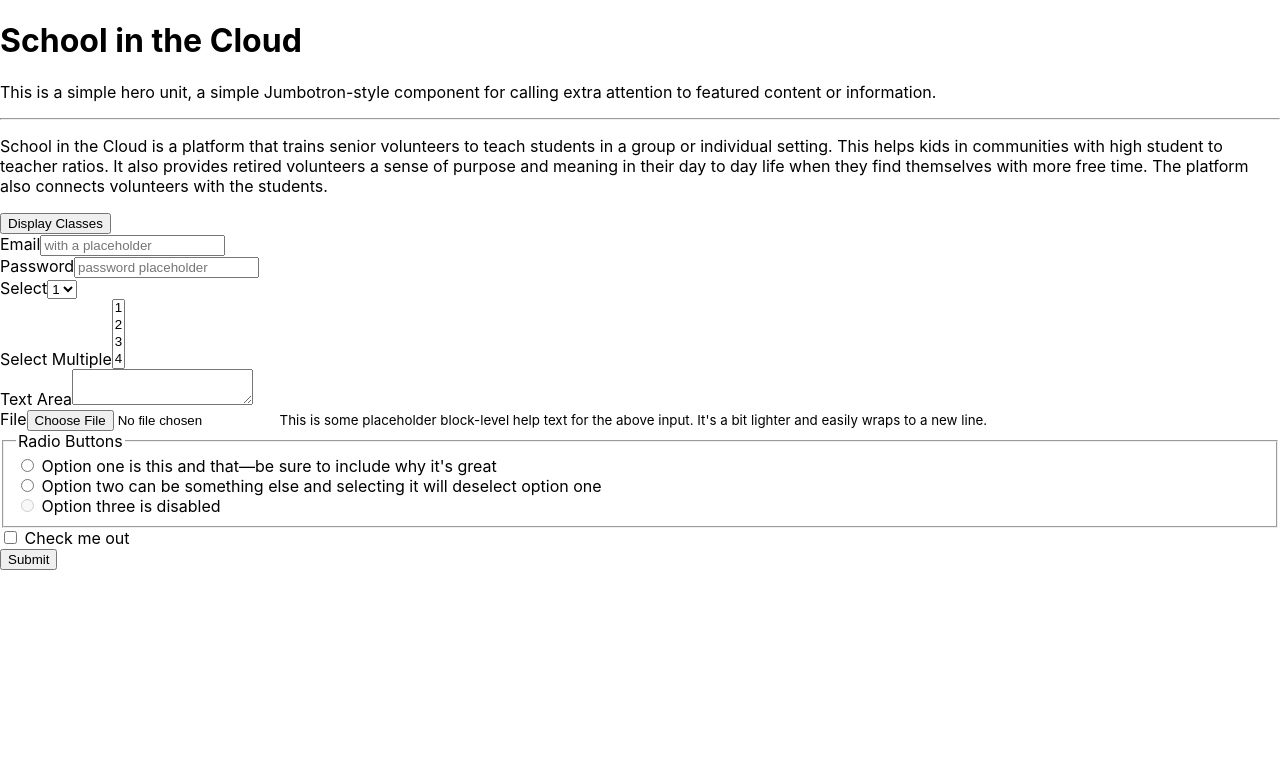
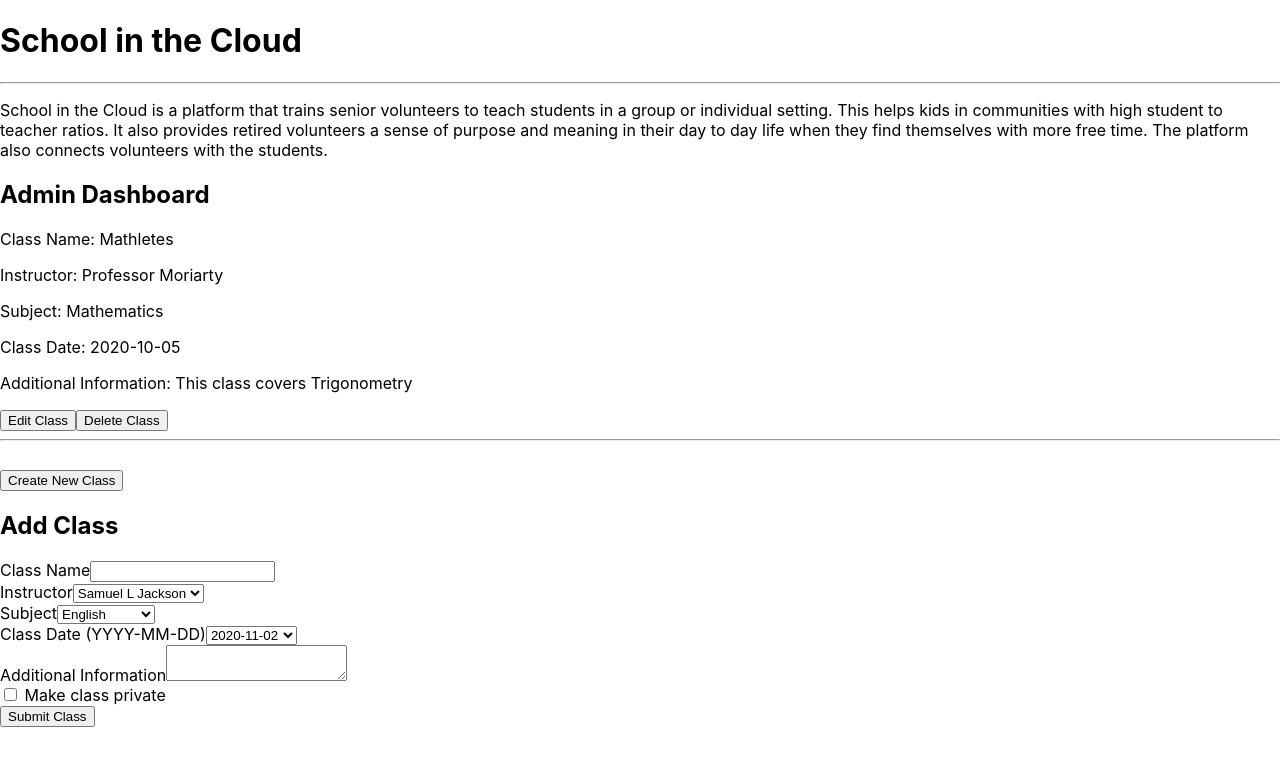
Before and after one commit to school-in-the-cloud-web/frontend, a React (Create React App) app in the folder schoolinthecloud/: page / in a window 1280 px wide. Shown: the top 766 px of the page. Built offline with nearby package versions, Linux system fonts and the light colour scheme.

Commit message:
added dashboard and class form

```diff
--- /dev/null
+++ b/schoolinthecloud/src/AdminDashboard.js
@@ -0,0 +1,34 @@
+import React from 'react'
+import ClassForm from './ClassForm'
+
+export const AdminDashboard = () => {
+    return (
+        <div>
+            <h2>Admin Dashboard</h2>
+            <div className="staticClass">
+                <p>Class Name: Mathletes</p>
+                <p>Instructor: Professor Moriarty</p>
+                <p>Subject: Mathematics</p>
+                <p>Class Date: 2020-10-05</p>
+                <p>Additional Information: This class covers Trigonometry</p>
+            </div>
+            <button>Edit Class</button>
+            <button>Delete Class</button>
+            <br />
+            <hr />
+            <br />
+            <button>Create New Class</button>
+            <ClassForm />
+        </div>
+    )
+}
+
+
+
+
+
+
+
+
+
+export default AdminDashboard;
--- a/schoolinthecloud/src/App.js
+++ b/schoolinthecloud/src/App.js
@@ -1,5 +1,6 @@
 import React from 'react';
 import { Jumbotron, Button } from 'reactstrap';
+import AdminDashboard from './AdminDashboard';
 import './App.css';
 import ClassForm from './ClassForm'
 
@@ -8,12 +9,11 @@ function App() {
     <div>
       <Jumbotron>
         <h1 className="display-3">School in the Cloud</h1>
-        <p className="lead">This is a simple hero unit, a simple Jumbotron-style component for calling extra attention to featured content or information.</p>
         <hr className="my-2" />
         <p>School in the Cloud is a platform that trains senior volunteers to teach students in a group or individual setting. This helps kids in communities with high student to teacher ratios. It also provides retired volunteers a sense of purpose and meaning in their day to day life when they find themselves with more free time. The platform also connects volunteers with the students.</p>
         <p className="lead">
-          <Button>Display Classes</Button>
-          <ClassForm />
+          {/* <Button>Display Classes</Button> */}
+          <AdminDashboard />
         </p>
       </Jumbotron>
     </div>
--- a/schoolinthecloud/src/ClassForm.js
+++ b/schoolinthecloud/src/ClassForm.js
@@ -4,74 +4,81 @@ import { Button, Form, FormGroup, Label, Input, FormText } from 'reactstrap';
 const ClassForm = (props) => {
   return (
     <Form>
+      <h2>Add Class</h2>
       <FormGroup>
-        <Label for="exampleEmail">Email</Label>
-        <Input type="email" name="email" id="exampleEmail" placeholder="with a placeholder" />
+        <Label>Class Name</Label>
+        <Input type="text" name="className" id="className"/>
       </FormGroup>
       <FormGroup>
-        <Label for="examplePassword">Password</Label>
-        <Input type="password" name="password" id="examplePassword" placeholder="password placeholder" />
-      </FormGroup>
-      <FormGroup>
-        <Label for="exampleSelect">Select</Label>
-        <Input type="select" name="select" id="exampleSelect">
-          <option>1</option>
-          <option>2</option>
-          <option>3</option>
-          <option>4</option>
-          <option>5</option>
+        <Label for="instructor">Instructor</Label>
+        <Input type="select" name="instructor" id="instructor">
+          <option>Samuel L Jackson</option>
+          <option>Wile E. Coyote</option>
+          <option>Morticia Adams</option>
+          <option>Michael Jordan</option>
+          <option>Professor Moriarty</option>
         </Input>
       </FormGroup>
       <FormGroup>
-        <Label for="exampleSelectMulti">Select Multiple</Label>
-        <Input type="select" name="selectMulti" id="exampleSelectMulti" multiple>
-          <option>1</option>
-          <option>2</option>
-          <option>3</option>
-          <option>4</option>
-          <option>5</option>
+        <Label for="subject">Subject</Label>
+        <Input type="select" name="subject" id="subject">
+          <option>English</option>
+          <option>Geography</option>
+          <option>History</option>
+          <option>Mathematics</option>
+          <option>Science</option>
         </Input>
       </FormGroup>
       <FormGroup>
-        <Label for="exampleText">Text Area</Label>
-        <Input type="textarea" name="text" id="exampleText" />
+        <Label for="classDate">Class Date (YYYY-MM-DD)</Label>
+        <Input type="select" name="classDate" id="classDate">
+          <option>2020-11-02</option>
+          <option>2020-12-07</option>
+          <option>2021-01-04</option>
+          <option>2021-02-01</option>
+          <option>2021-03-01</option>
+        </Input>
       </FormGroup>
       <FormGroup>
+        <Label for="additionalInfo">Additional Information</Label>
+        <Input type="textarea" name="additionalInfo" id="additionalInfo" />
+      </FormGroup>
+      {/* <FormGroup>
         <Label for="exampleFile">File</Label>
         <Input type="file" name="file" id="exampleFile" />
         <FormText color="muted">
           This is some placeholder block-level help text for the above input.
           It's a bit lighter and easily wraps to a new line.
-        </FormText>
-      </FormGroup>
-      <FormGroup tag="fieldset">
-        <legend>Radio Buttons</legend>
+        </FormText> */}
+      {/* </FormGroup> */}
+      {/* <FormGroup tag="fieldset">
+        <legend>Grade Level</legend>
         <FormGroup check>
           <Label check>
-            <Input type="radio" name="radio1" />{' '}
-            Option one is this and that—be sure to include why it's great
+            <Input type="radio" name="radio1"  value=""/>{' '}
+            1st - 4th Grade
           </Label>
         </FormGroup>
         <FormGroup check>
           <Label check>
             <Input type="radio" name="radio1" />{' '}
-            Option two can be something else and selecting it will deselect option one
+            5th - 8th Grade
           </Label>
         </FormGroup>
         <FormGroup check disabled>
           <Label check>
             <Input type="radio" name="radio1" disabled />{' '}
-            Option three is disabled
+            9th - 12th Grade
           </Label>
         </FormGroup>
-      </FormGroup>
+      </FormGroup> */}
       <FormGroup check>
         <Label check>
           <Input type="checkbox" />{' '}
-          Check me out
+          Make class private
         </Label>
       </FormGroup>
-      <Button>Submit</Button>
+      <Button>Submit Class</Button>
     </Form>
   );
 }
```
Also changed, not shown: schoolinthecloud/src/CreateNewClass.js (added, +12 -0 lines).
